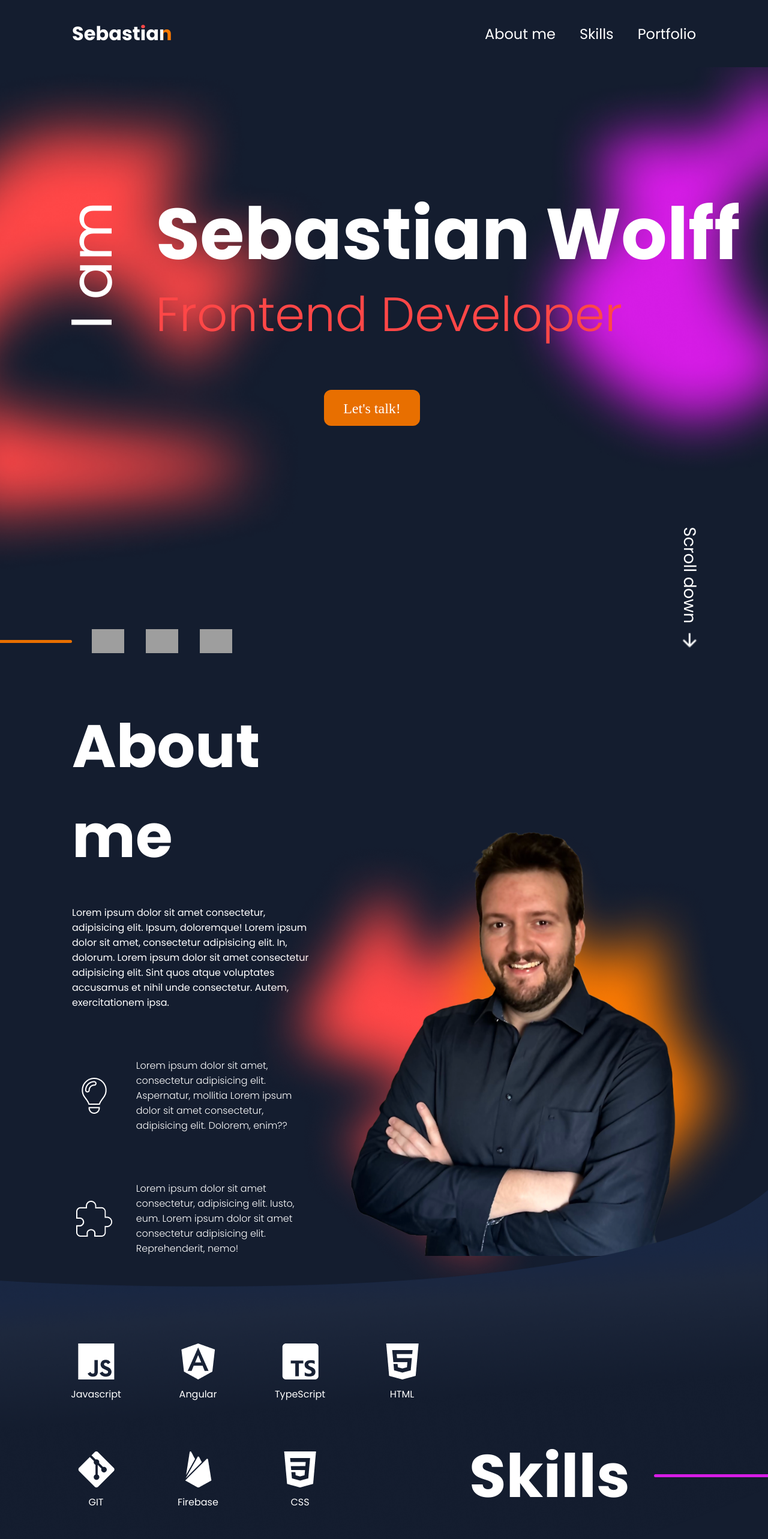
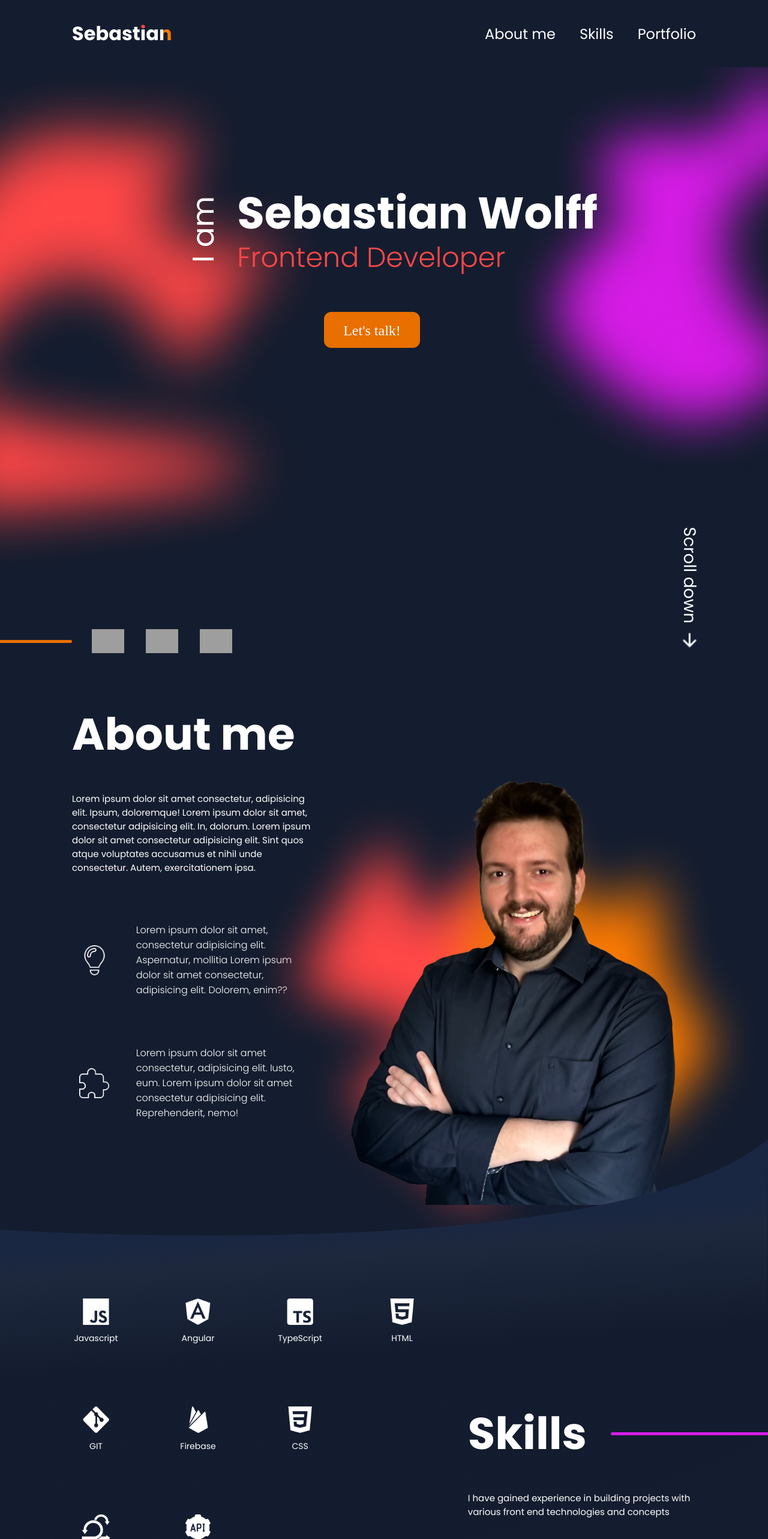
Before and after one commit to OptimismusPr1m3/Portfolio, an Angular app: page / in a window 1280 px wide. Shown: the top 2566 px of the page at 60% size. Built offline with nearby package versions, Linux system fonts and the light colour scheme; grey boxes are pictures that could not be loaded.

Commit message:
started responsive design steps

```diff
--- a/src/app/aboutme/aboutme.component.scss
+++ b/src/app/aboutme/aboutme.component.scss
@@ -10,9 +10,15 @@
            >h1 {
             font-size: 100px;
             margin-bottom: 40px;
+            @media(max-width: 1400px) {
+                font-size: 74px;
+              }
            }
            >p {
             font-size: 16px;
+            @media(max-width: 1400px) {
+                font-size: 15px;
+              }
            }
            >.pair {
             display: flex;
@@ -25,6 +31,9 @@
                 align-items: center;
                 >img {
                     height: 60px;
+                    @media(max-width: 1400px) {
+                        height: 50px;
+                      }
                 }
             }
             >p {
--- a/src/app/contactform/contactform.component.scss
+++ b/src/app/contactform/contactform.component.scss
@@ -15,6 +15,9 @@
     > h2 {
       font-size: 100px;
       margin-right: 40px;
+      @media(max-width: 1400px) {
+        font-size: 74px;
+      }
     }
     > .contact-transition-line {
       background-color: #e86f00;
--- a/src/app/pfsection/pfsection.component.scss
+++ b/src/app/pfsection/pfsection.component.scss
@@ -28,6 +28,9 @@
         > h2 {
           font-size: 100px;
           margin-left: 40px;
+          @media(max-width: 1400px) {
+            font-size: 74px;
+          }
         }
       }
       > img {
@@ -39,6 +42,9 @@
     > p {
       margin-left: 120px;
       margin-top: -430px;
+      @media(max-width: 1400px) {
+        font-size: 15px;
+      }
     }
   }
   > .portfolio-cards {
@@ -66,9 +72,16 @@
       border: 1px solid #e86f00;
       border-radius: 12px;
       transition: all 0.9s;
+      @media(max-width: 1400px) {
+        width: 560px;
+      }
       >img {
         transition: all 0.4s ease;
         filter: drop-shadow(-285px 145px 150px rgba(0,0,0,0.9));
+        @media(max-width: 1400px) {
+          width: 560px;
+          margin-top: -16px;
+        }
       }
       &:hover img {
         transition: all 0.4s ease;
@@ -77,6 +90,10 @@
         transform-origin: center;
         transform: scale(1.7);
         filter: brightness(50%);
+        @media(max-width: 1400px) {
+          margin-top: -120px;
+          margin-right: -24px;
+        }
       }
       &:hover .overlay {
         opacity: 1;
@@ -137,6 +154,9 @@
           >h4 {
             color: #ff4747;
             font-size: 28px;
+            @media(max-width: 1400px) {
+              font-size: 26px;
+            }
           }
           >p {
             color: #000000;
@@ -144,11 +164,17 @@
             padding-left: 16px;
             padding-right: 16px;
             text-align: center;
+            @media(max-width: 1400px) {
+              font-size: 22px;
+            }
           }
           >.used-tech {
             color: #e86f00;
             font-size: 24px;
             margin-bottom: 16px;
+            @media(max-width: 1400px) {
+              font-size: 20px;
+            }
           }
         }
       }
--- a/src/app/skills/skills.component.scss
+++ b/src/app/skills/skills.component.scss
@@ -26,6 +26,9 @@
         transition: all 0.3s ease;
         > img {
           margin-bottom: 12px;
+          @media(max-width: 1400px) {
+            height: 44px;
+          }
           &:hover {
             animation: bounce 700ms;
             @keyframes bounce {
@@ -47,6 +50,9 @@
         }
         > p {
           text-align: center;
+          @media(max-width: 1400px) {
+            font-size: 14px;
+          }
         }
       }
     }
@@ -65,6 +71,9 @@
       justify-content: space-between;
       > h2 {
         font-size: 100px;
+        @media(max-width: 1400px) {
+          font-size: 74px;
+        }
       }
       > div {
         height: 5px;
@@ -81,6 +90,9 @@
       margin-top: 40px;
       > p {
         margin-right: 120px;
+        @media(max-width: 1400px) {
+          font-size: 15px;
+        }
       }
     }
     > .skills-btn {
--- a/src/app/welcome/welcome.component.scss
+++ b/src/app/welcome/welcome.component.scss
@@ -25,16 +25,25 @@
       rotate: -90deg;
       font-size: 96px;
       z-index: 10;
+      @media(max-width: 1400px) {
+        font-size: 50px;
+      }
     }
     > div {
       > h1 {
         font-size: 120px;
         margin-bottom: -16px;
+        @media(max-width: 1400px) {
+          font-size: 74px;
+        }
       }
       > h3 {
         font-size: 80px;
         font-weight: 300;
         color: #ff4747;
+        @media(max-width: 1400px) {
+          font-size:46px;
+        }
       }
     }
   }
@@ -47,6 +56,9 @@
     flex-direction: row;
     justify-content: center;
     align-items: center;
+    @media(max-width: 1400px) {
+      top: 520px;
+    }
     > a {
       text-decoration: none;
         display: flex;
```
